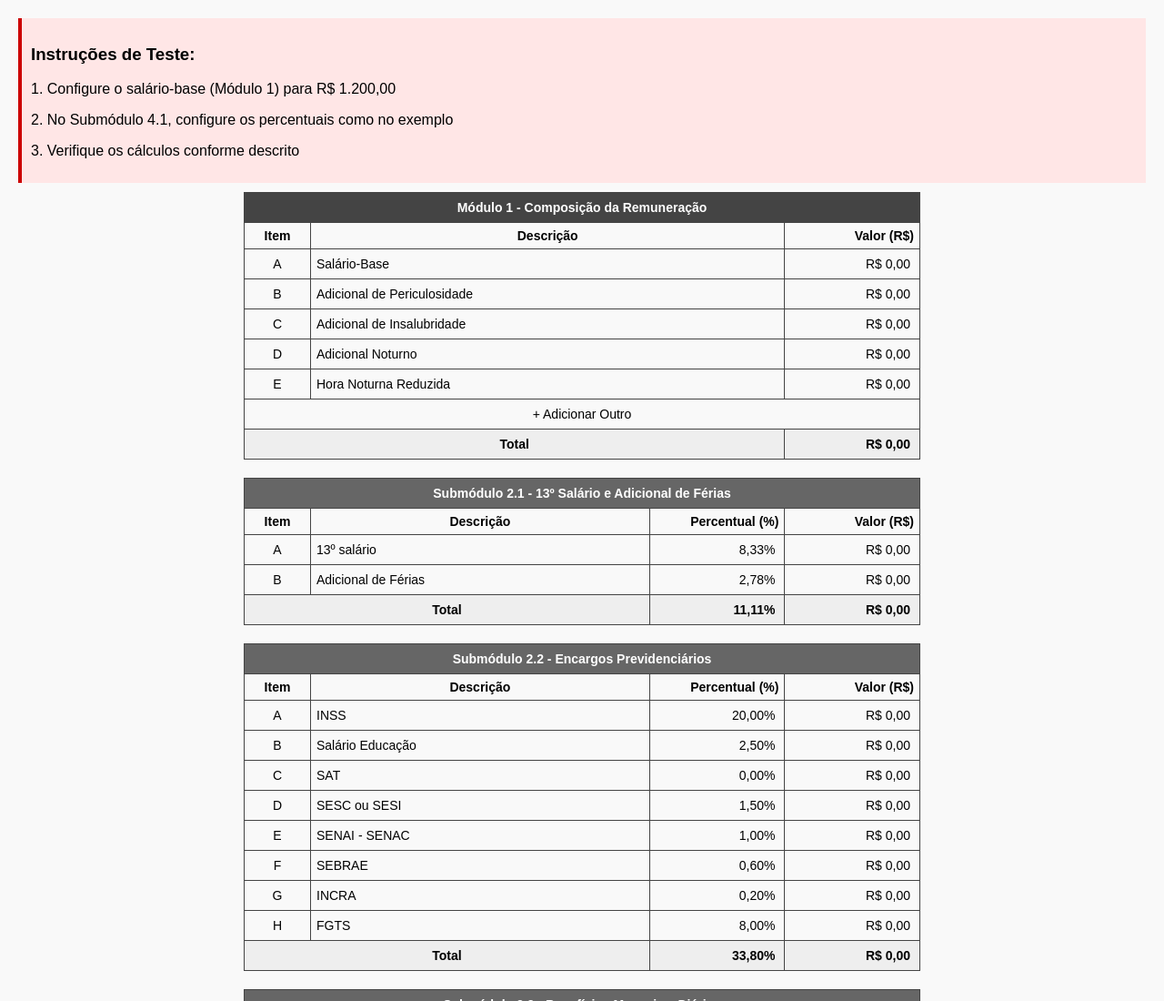
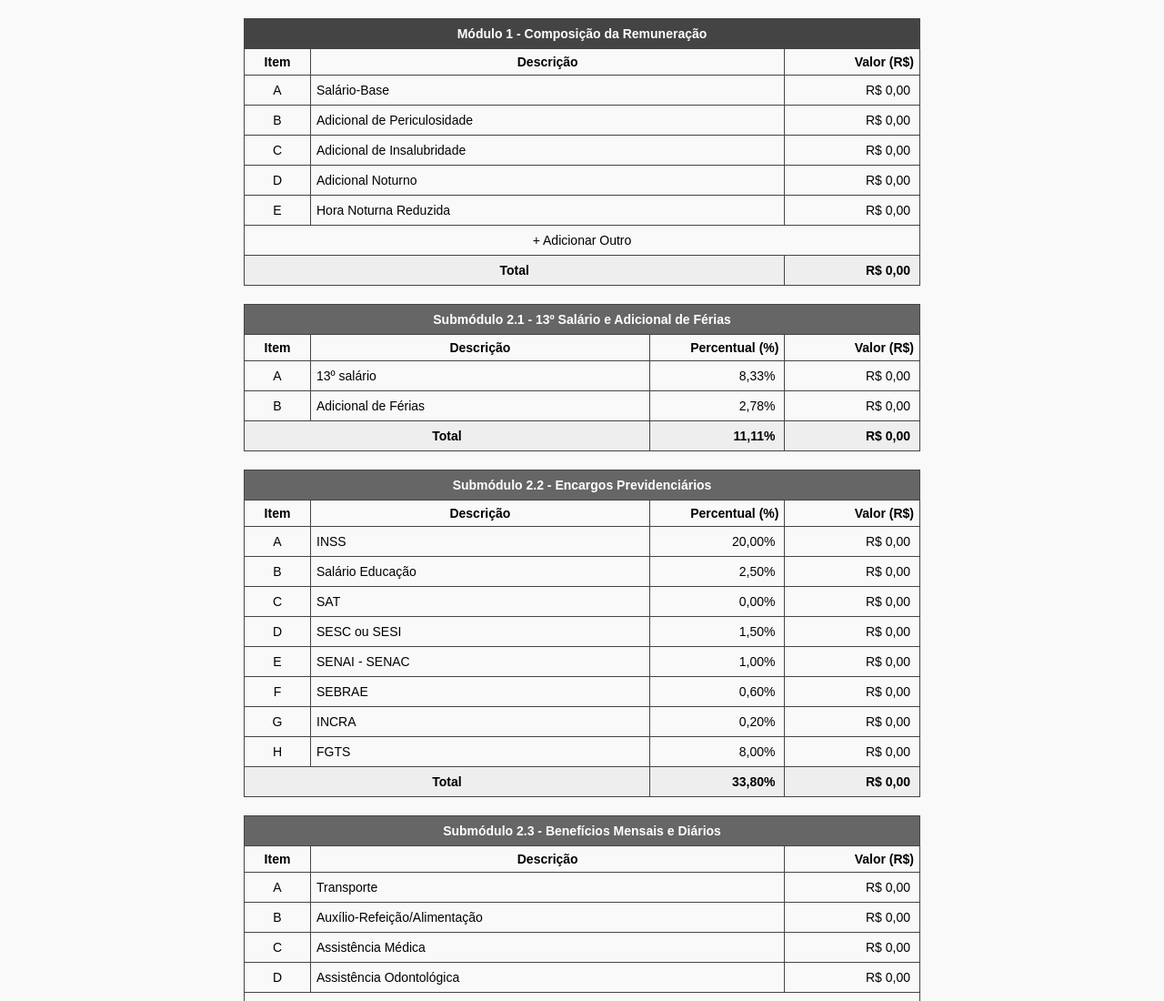
Before and after one commit to carlosendlich/planilha-custos-in5, a plain HTML site: page index.html in a window 1280 px wide. Shown: the top 1100 px of the page at 91% size. Drawn offline with Linux system fonts and the light colour scheme.

Commit message:
Update index.html

```diff
--- a/index.html
+++ b/index.html
@@ -210,13 +210,6 @@
   </style>
 </head>
 <body>
-  <div class="debug-info">
-    <h3>Instruções de Teste:</h3>
-    <p>1. Configure o salário-base (Módulo 1) para R$ 1.200,00</p>
-    <p>2. No Submódulo 4.1, configure os percentuais como no exemplo</p>
-    <p>3. Verifique os cálculos conforme descrito</p>
-  </div>
-
   <!-- Módulo 1 -->
   <table>
     <thead>
```
